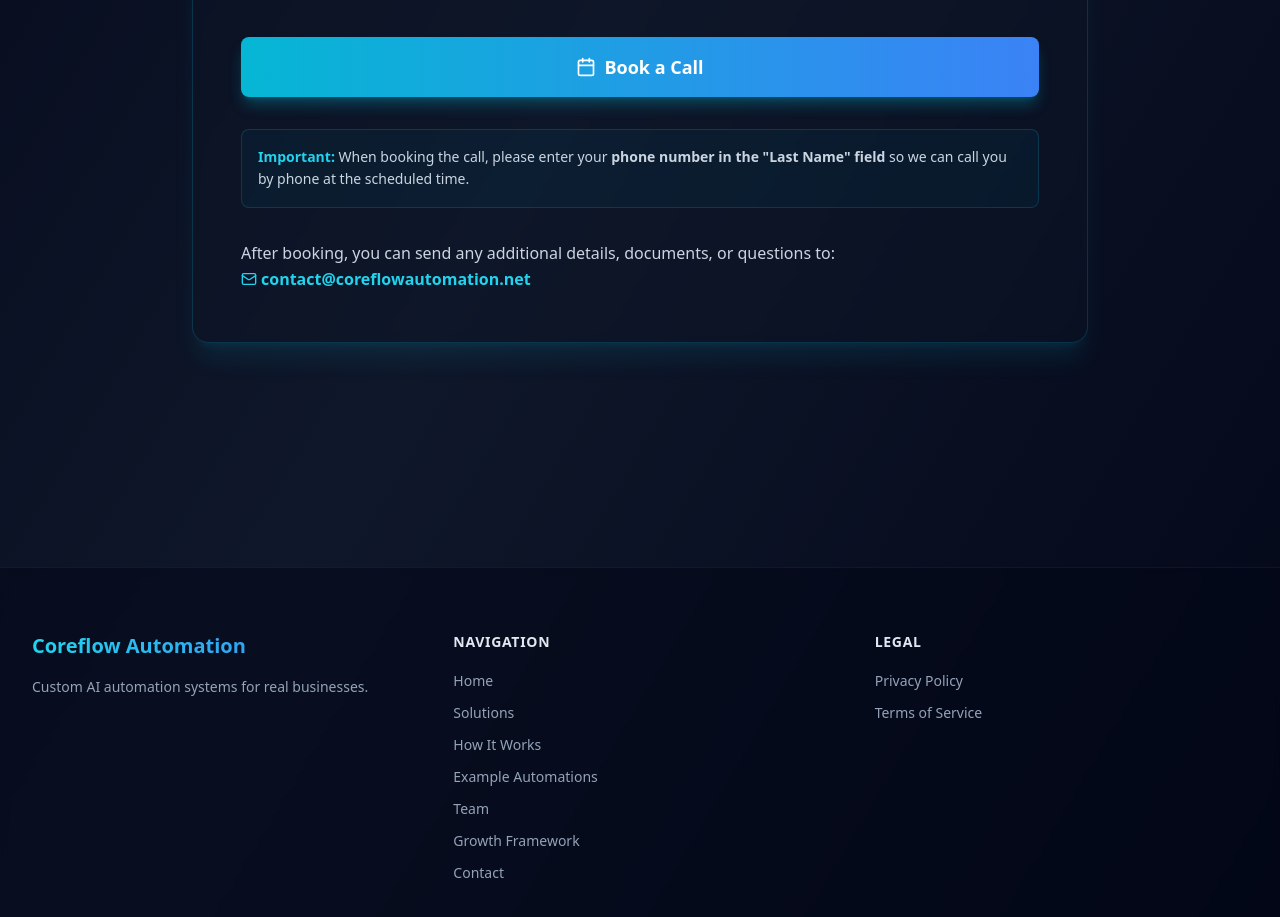
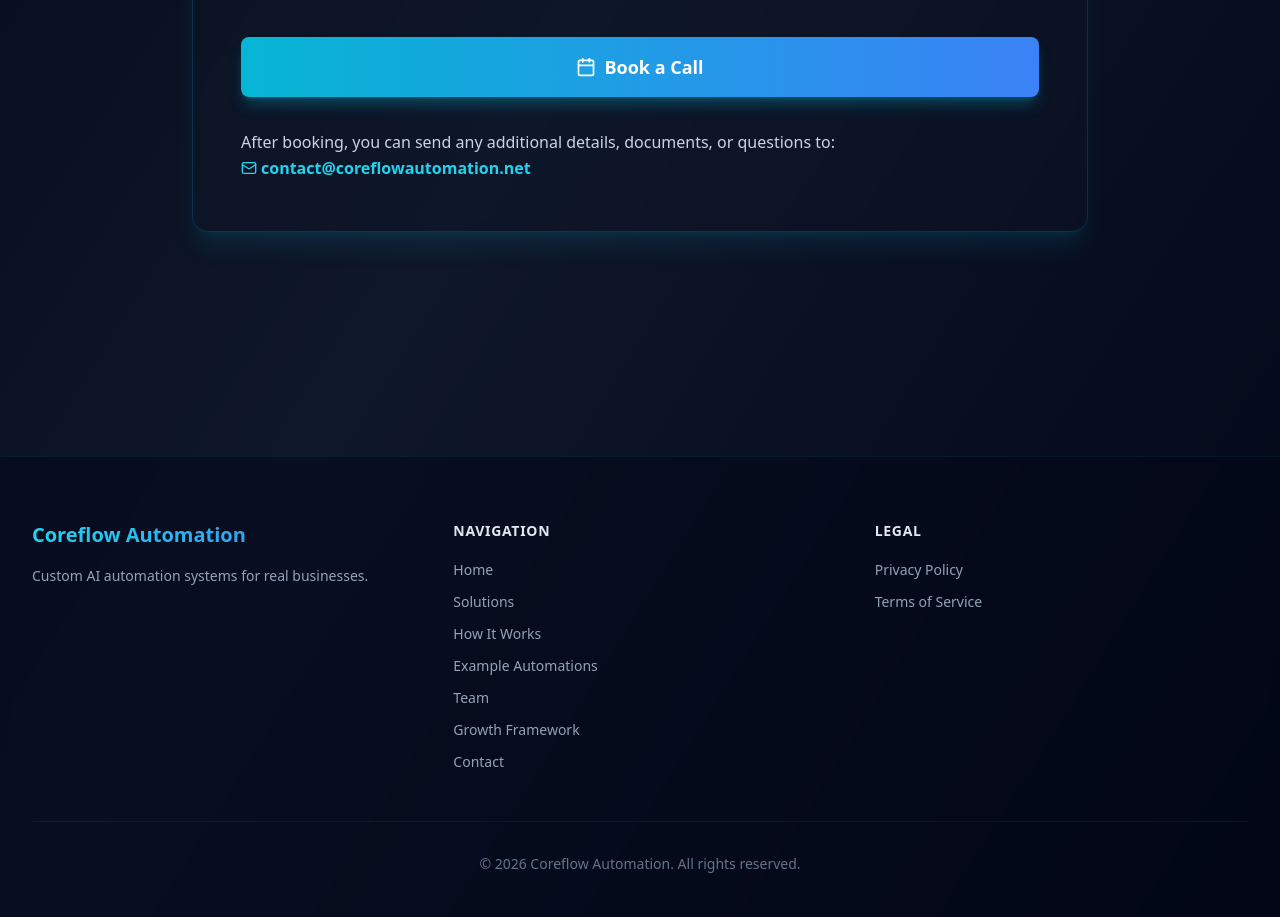
Before and after one commit to vladi1234valhala/valhala, a React (Vite) app in the folder project/: page /contact in a window 1280 px wide. Shown: the part 1100-2017 px from the top of the page. Built offline with nearby package versions, Linux system fonts and the light colour scheme.

Commit message:
Updated Contact.tsx

```diff
--- a/project/src/pages/Contact.tsx
+++ b/project/src/pages/Contact.tsx
@@ -95,12 +95,6 @@
                 Book a Call
               </a>
 
-              <div className="bg-cyan-500/5 border border-cyan-500/20 rounded-lg p-4">
-                <p className="text-sm text-slate-300 leading-relaxed">
-                  <span className="font-semibold text-cyan-400">Important:</span> When booking the call, please enter your <span className="font-semibold">phone number in the "Last Name" field</span> so we can call you by phone at the scheduled time.
-                </p>
-              </div>
-
               <div>
                 <p className="text-slate-300 leading-relaxed">
                   After booking, you can send any additional details, documents, or questions to:{' '}
```
